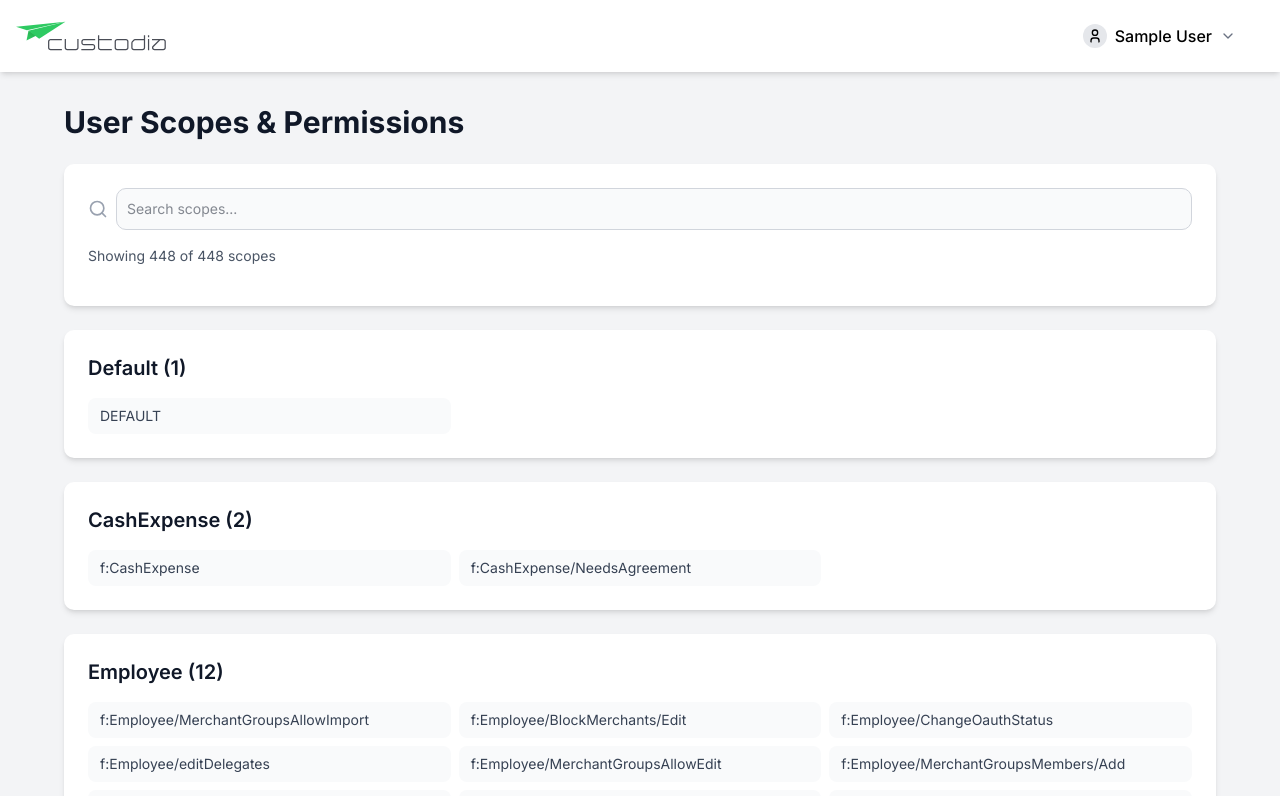
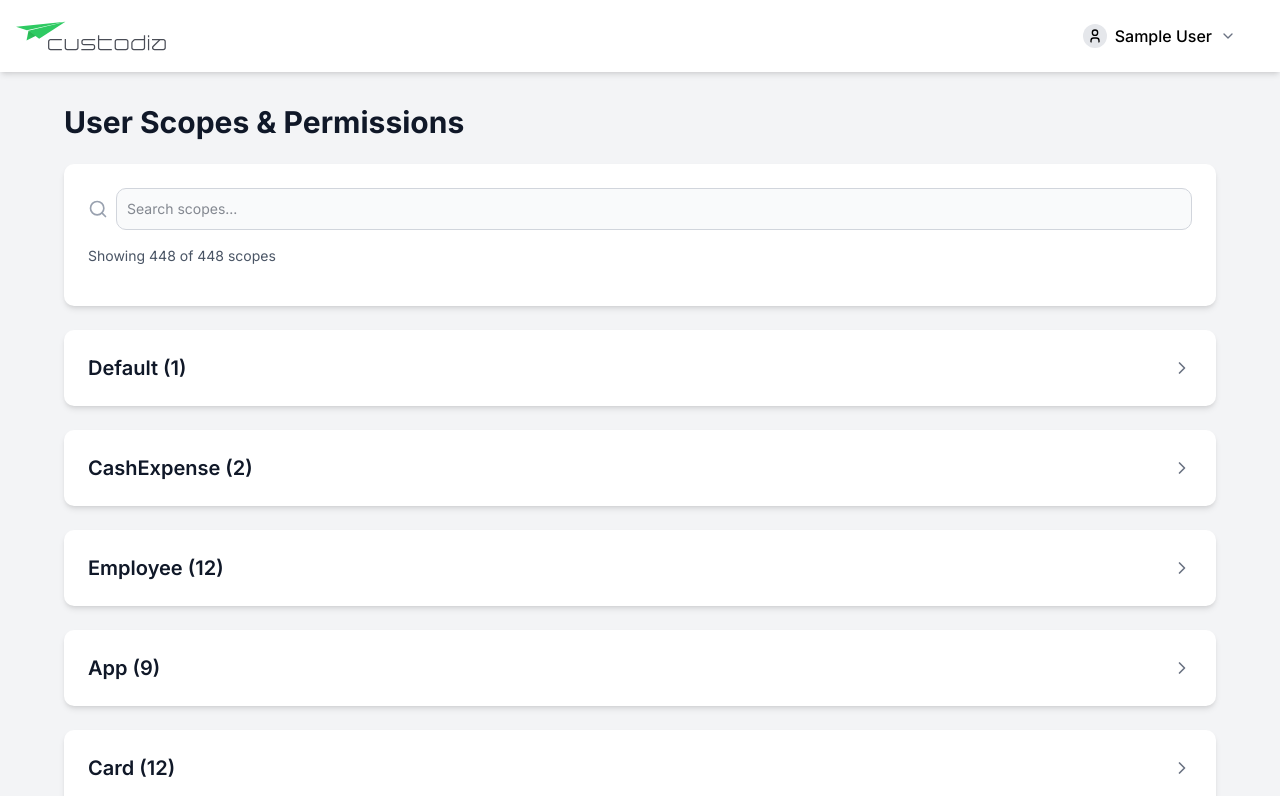
Before and after one commit to ivan-markov-custodia/custodia-ui-new, a Next.js app: page /scopes in a window 1280 px wide. Shown: the top 796 px of the page. Built offline with nearby package versions, Linux system fonts and the light colour scheme; sample sign-in values are in the browser's storage.

Commit message:
Make scope groups collapsible and collapsed by default

```diff
--- a/src/app/scopes/page.tsx
+++ b/src/app/scopes/page.tsx
@@ -4,7 +4,7 @@ import Header from "../../components/header";
 import { useAuth } from "../../components/auth-provider";
 import { useRouter } from "next/navigation";
 import { Input } from "@/components/ui/input";
-import { Search } from "lucide-react";
+import { Search, ChevronDown, ChevronRight } from "lucide-react";
 
 const ScopesPage: React.FC = () => {
   const { user, logout, jwtToken } = useAuth();
@@ -12,6 +12,7 @@ const ScopesPage: React.FC = () => {
   const [searchTerm, setSearchTerm] = useState("");
   const [scopes, setScopes] = useState<string[]>([]);
   const [loading, setLoading] = useState(true);
+  const [collapsedGroups, setCollapsedGroups] = useState<{ [key: string]: boolean }>({});
 
   React.useEffect(() => {
     if (!user) {
@@ -476,6 +477,14 @@ const ScopesPage: React.FC = () => {
         ];
         setScopes(mockScopes);
         setLoading(false);
+
+        // Initialize all groups as collapsed
+        const categories = categorizeScopes(mockScopes);
+        const initialCollapsedState: { [key: string]: boolean } = {};
+        Object.keys(categories).forEach(category => {
+          initialCollapsedState[category] = true;
+        });
+        setCollapsedGroups(initialCollapsedState);
       } catch (error) {
         console.error("Error fetching scopes:", error);
         setLoading(false);
@@ -511,6 +520,13 @@ const ScopesPage: React.FC = () => {
   };
 
   const categorizedScopes = categorizeScopes(filteredScopes);
+
+  const toggleGroup = (category: string) => {
+    setCollapsedGroups(prev => ({
+      ...prev,
+      [category]: !prev[category]
+    }));
+  };
 
   if (!user) {
     return null;
@@ -550,10 +566,21 @@ const ScopesPage: React.FC = () => {
             <div className="space-y-6">
               {Object.entries(categorizedScopes).map(([category, categoryScopes]) => (
                 <div key={category} className="rounded-lg bg-white p-6 shadow-md dark:bg-gray-800">
-                  <h2 className="mb-4 text-xl font-semibold text-gray-900 dark:text-white">
+                  <button
+                    onClick={() => toggleGroup(category)}
+                    className="flex w-full items-center justify-between text-left"
+                  >
+                    <h2 className="text-xl font-semibold text-gray-900 dark:text-white">
                       {category} ({categoryScopes.length})
                     </h2>
-                  <div className="grid gap-2 md:grid-cols-2 lg:grid-cols-3">
+                    {collapsedGroups[category] ? (
+                      <ChevronRight className="h-5 w-5 text-gray-500" />
+                    ) : (
+                      <ChevronDown className="h-5 w-5 text-gray-500" />
+                    )}
+                  </button>
+                  {!collapsedGroups[category] && (
+                    <div className="mt-4 grid gap-2 md:grid-cols-2 lg:grid-cols-3">
                       {categoryScopes.map((scope) => (
                         <div
                           key={scope}
@@ -563,6 +590,7 @@ const ScopesPage: React.FC = () => {
                         </div>
                       ))}
                     </div>
+                  )}
                 </div>
               ))}
             </div>
```
Lines whose indentation alone changed are shown as unchanged.
